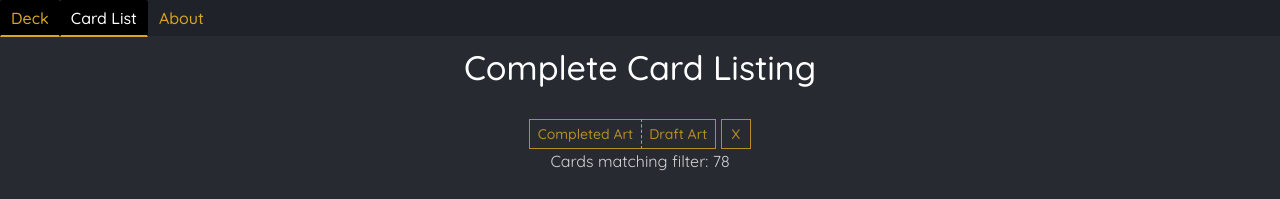
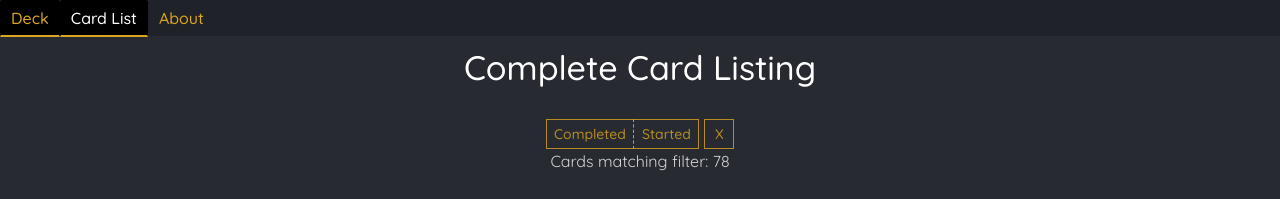
Before and after one commit to paperfox/paperfox.github.io, a React (Create React App) app in the folder tarot/: page / in a window 1280 px wide. Both pictures are taken after a click on the tab "Card List". Shown: the top 199 px of the page. Built offline with nearby package versions, Linux system fonts and the light colour scheme.

Commit message:
tarot
change filters

```diff
--- a/tarot/src/list/CardList.js
+++ b/tarot/src/list/CardList.js
@@ -16,7 +16,7 @@ function CardList({ tarotContent }) {
 
   const handleClickDraft = () => {
     setFilteredCards(
-      tarotContent.filter(t=>t.artStatus === 'Draft')
+      tarotContent.filter(t=>t.artStatus !== 'None')
     )
   }
 
@@ -33,8 +33,8 @@ function CardList({ tarotContent }) {
         <div className="col-auto">
           <ButtonToolbar aria-label="Toolbar with button groups">
             <ButtonGroup className="me-2" aria-label="Filter cards shown by art">
-              <Button variant="secondary" onClick={handleClickComplete}>Completed Art</Button>
-              <Button variant="secondary" onClick={handleClickDraft}>Draft Art</Button>
+              <Button variant="secondary" onClick={handleClickComplete}>Completed</Button>
+              <Button variant="secondary" onClick={handleClickDraft}>Started</Button>
             </ButtonGroup>
 
             <ButtonGroup aria-label="Clear Filters">
```
Also changed, not shown: 1 other file (tests, documents, lock files or other folders).
